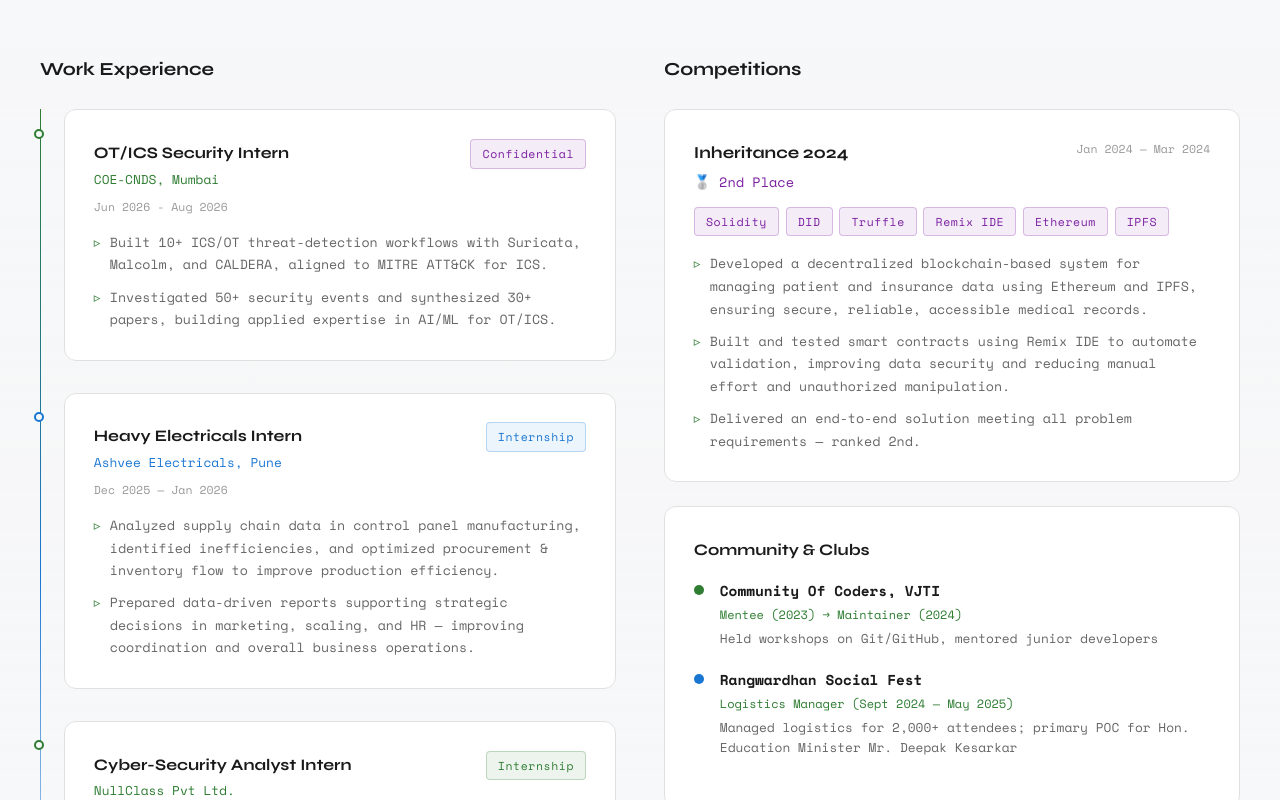
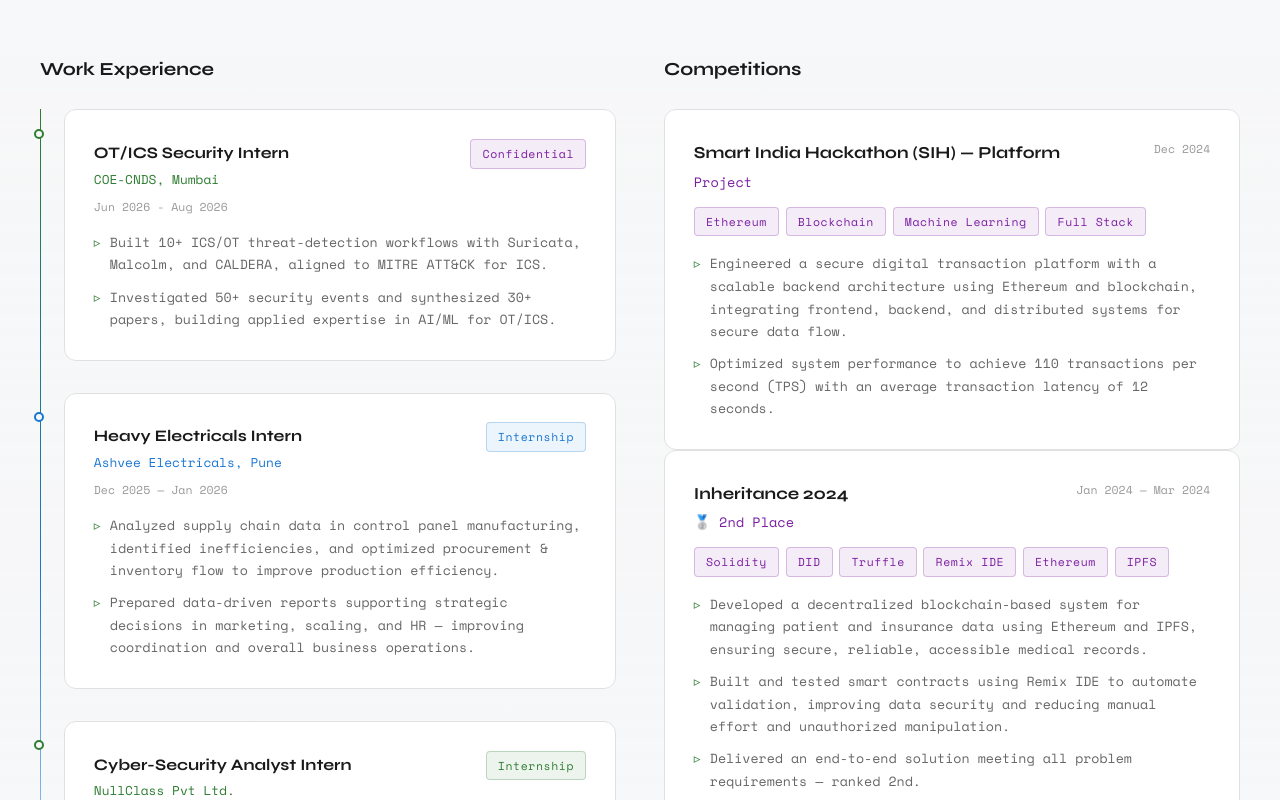
Before and after one commit to iykuwk/YashuMe, a React (Vite) app: page / in a window 1280 px wide. Shown: the part 2000-2800 px from the top of the page. Built offline with nearby package versions, Linux system fonts and the light colour scheme.

Commit message:
small additions

```diff
--- a/src/components/Experience.jsx
+++ b/src/components/Experience.jsx
@@ -40,6 +40,16 @@
 ]
 
 const competitions = [
+  {
+    title: 'Smart India Hackathon (SIH) — Platform',
+    result: 'Project',
+    duration: 'Dec 2024',
+    tech: ['Ethereum', 'Blockchain', 'Machine Learning', 'Full Stack'],
+    points: [
+      'Engineered a secure digital transaction platform with a scalable backend architecture using Ethereum and blockchain, integrating frontend, backend, and distributed systems for secure data flow.',
+      'Optimized system performance to achieve 110 transactions per second (TPS) with an average transaction latency of 12 seconds.',
+    ],
+  },
   {
     title: 'Inheritance 2024',
     result: '🥈 2nd Place',
```
